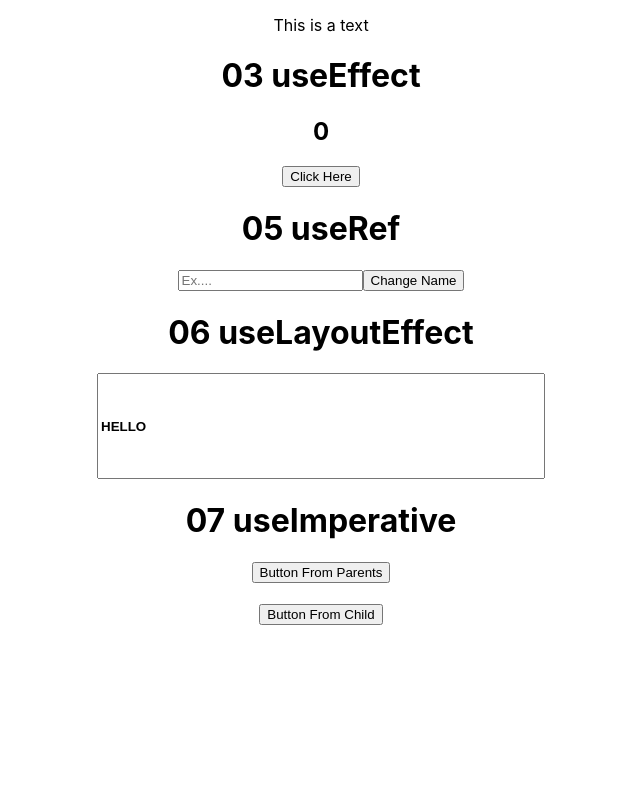
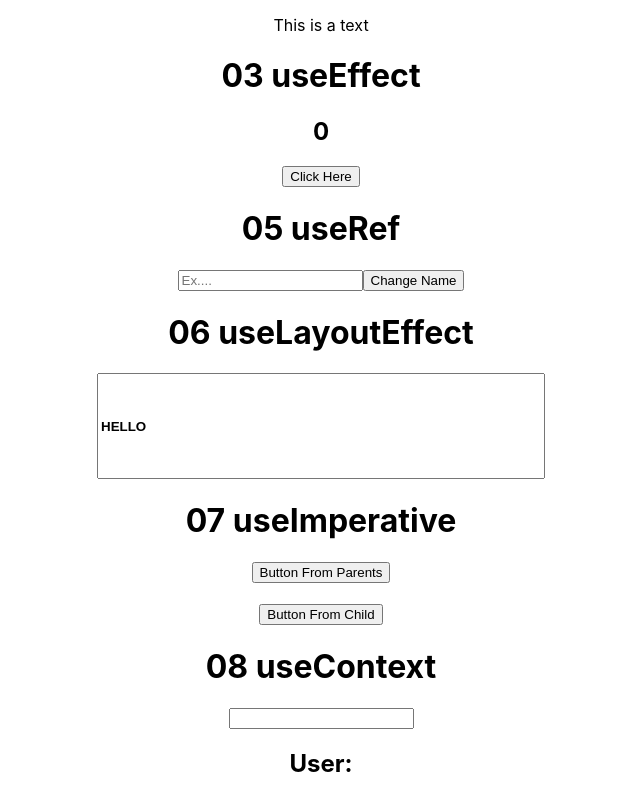
Before and after one commit to jenniferdevega/react-hooks-usestate, a React (Create React App) app: page / in a window 1280 px wide. Shown: the part 280-1078 px from the top of the page, without its empty margins (319-959 px from the left). Before the commit the page ends 905 px from the top, so only its background shows below. Built offline with nearby package versions, Linux system fonts and the light colour scheme; no server answers.

Commit message:
Imported new component created

```diff
--- a/src/index.js
+++ b/src/index.js
@@ -9,6 +9,7 @@ import TutorialEffect from "./TutorialEffect";
 import TutorialRef from "./TutorialRef";
 import TutorialLayoutEffect from "./TutorialLayoutEffect";
 import TutorialImperativeHandle from "./TutorialImperativeHandle";
+import TutorialUseContext from "./useContext/TutorialUseContext";
 
 const root = ReactDOM.createRoot(document.getElementById("root"));
 root.render(
@@ -20,6 +21,7 @@ root.render(
     <TutorialRef />
     <TutorialLayoutEffect />
     <TutorialImperativeHandle />
+    <TutorialUseContext />
   </React.StrictMode>
 );
 
```
